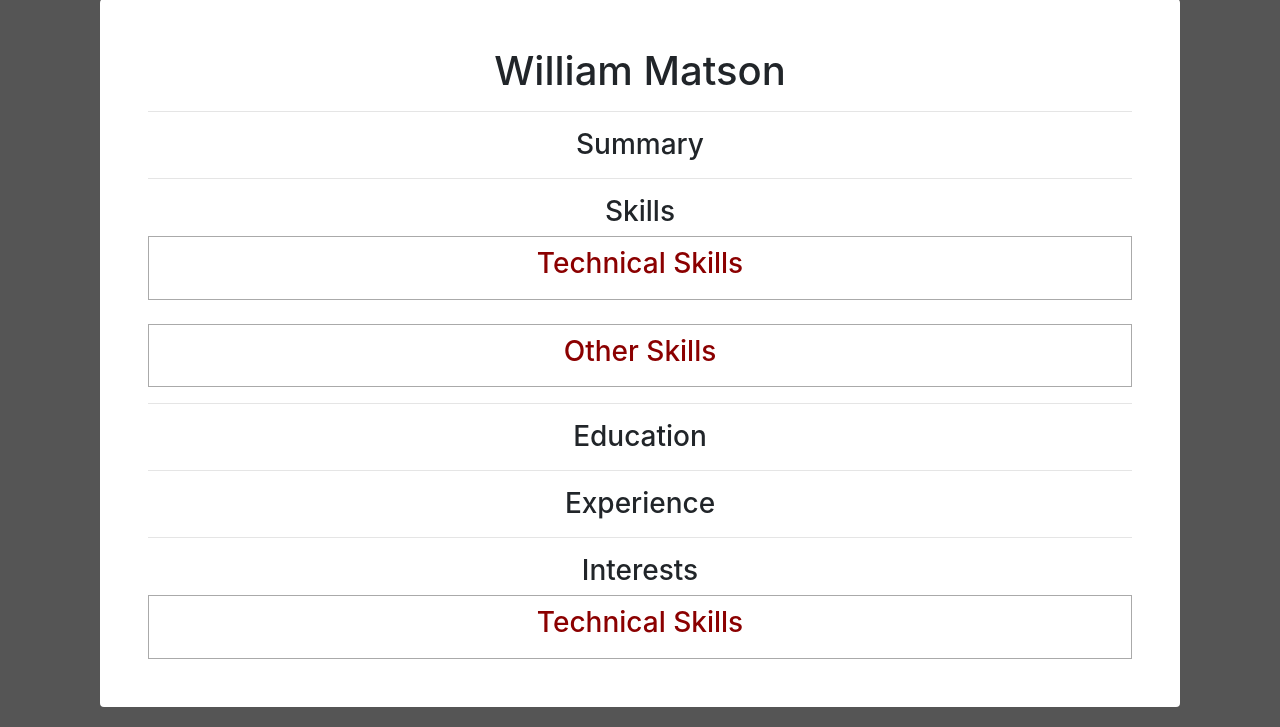
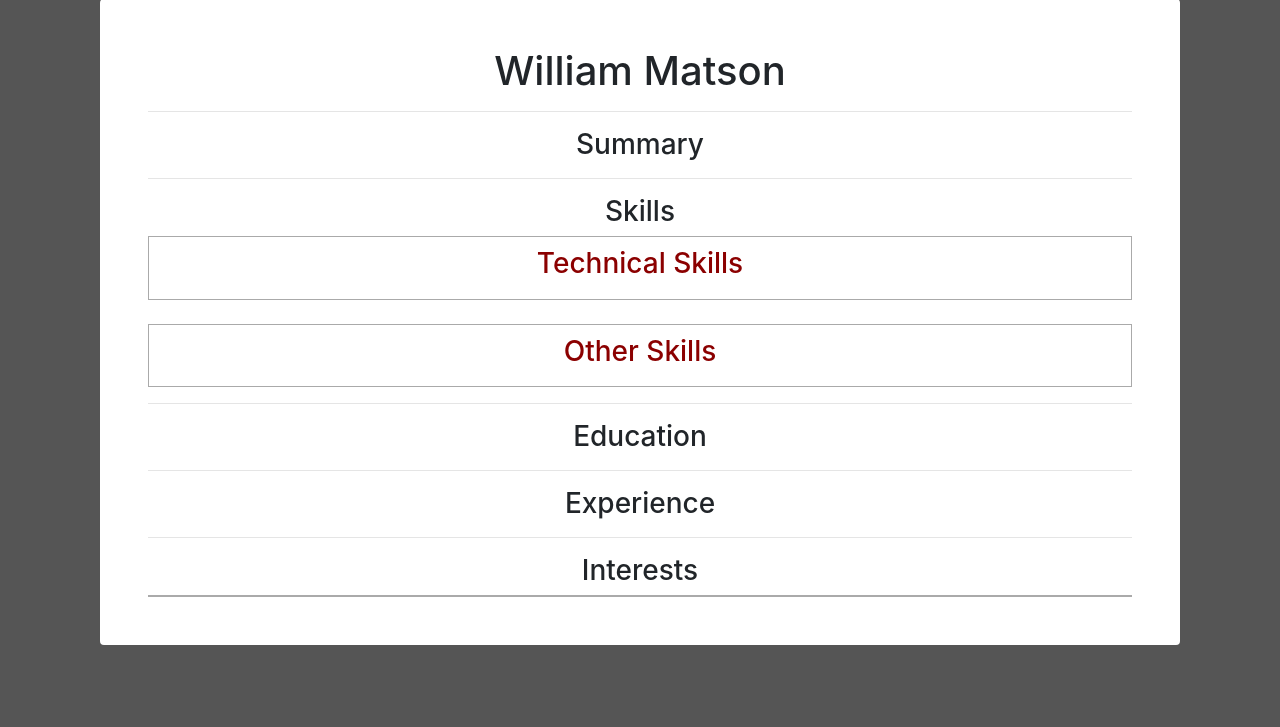
Before and after one commit to WillEdMatsypie/bridging-coursework, a Django app: page /cv/ in a window 1280 px wide. Shown: the part 73-800 px from the top of the page. Run offline with Django 3.2, Linux system fonts and the light colour scheme; data that the repository does not hold is empty; some libraries are stand-ins or nearby versions.

Commit message:
A few changes which didn't make last commit

```diff
--- a/cv/templates/cv/cv.html
+++ b/cv/templates/cv/cv.html
@@ -93,15 +93,14 @@
                 {% endfor %}
             </div>
             <hr>
-            <div id="skill-section">
+            <div id="interest-section">
                 <h3 class="section-header">Interests</h3>
                 {% if user.is_authenticated %}
                     <a class="btn btn-outline-dark" href="{% url 'interest_new' %}" id="new-interest">New Interest</span></a>
                 {% endif %}
                 <div class="interest-container" id="interest-table">
-                    <div class="interest-item skill-heading"><h3>Technical Skills</h3></div>
                     {% for item in interests %}
-                    <div class="interest-item">{{item.title}} {% if user.is_authenticated %}<a class="fa icon-switch fa-trash delete_btn" href="{% url 'skill_remove' pk=item.pk %}"></a>{% endif %}</div>
+                    <div class="interest-item">{{item.title}} {% if user.is_authenticated %}<a class="fa icon-switch fa-trash delete_btn" href="{% url 'interest_remove' pk=item.pk %}"></a>{% endif %}</div>
                     {% endfor %}
                 </div>
             </div>
```
